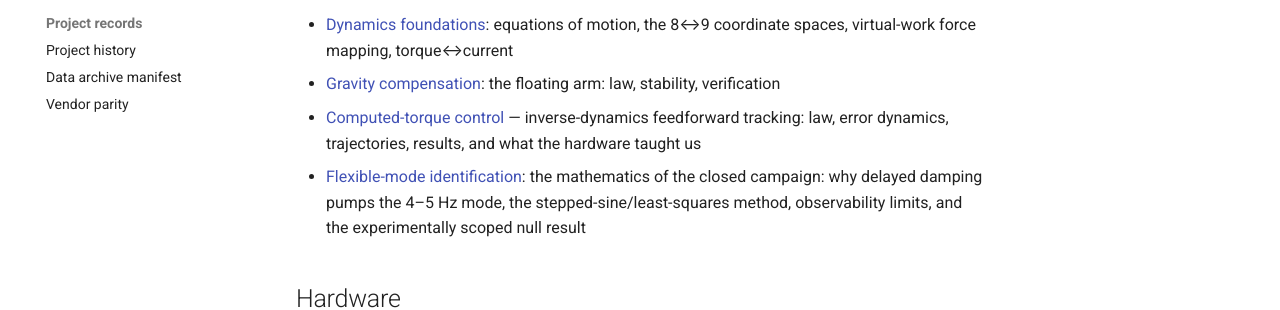
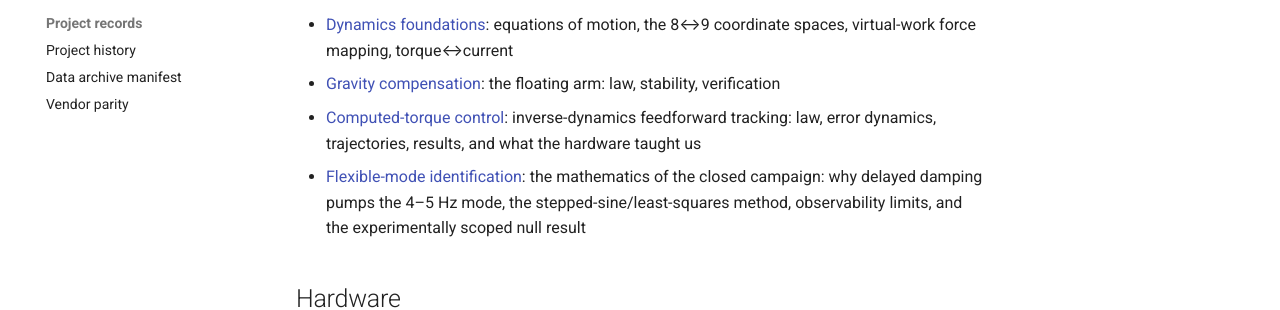
Before and after one commit to hrshtst/rtctrl, an MkDocs documentation site: the page built from docs/README.md, in a window 1280 px wide and 1324 px high. Shown: the part 527-837 px from the top of the window. Built offline with MkDocs 1.6.1 and Material for MkDocs 9.7.7, drawn with Linux system fonts in a browser that asks for light colours; comment, search, counter and statistics services are not loaded.

Commit message:
docs: convert the line-wrapped em dash the separator sweep missed
Line 24's em dash sat at end-of-line (no trailing space), so the
space-padded replacement skipped it.

```diff
--- a/docs/README.md
+++ b/docs/README.md
@@ -21,7 +21,7 @@ wire protocol.
   torque↔current
 - [Gravity compensation](theory/gravity-compensation.md): the floating
   arm: law, stability, verification
-- [Computed-torque control](theory/computed-torque.md) —
+- [Computed-torque control](theory/computed-torque.md):
   inverse-dynamics feedforward tracking: law, error dynamics,
   trajectories, results, and what the hardware taught us
 - [Flexible-mode identification](theory/identification.md): the
```
